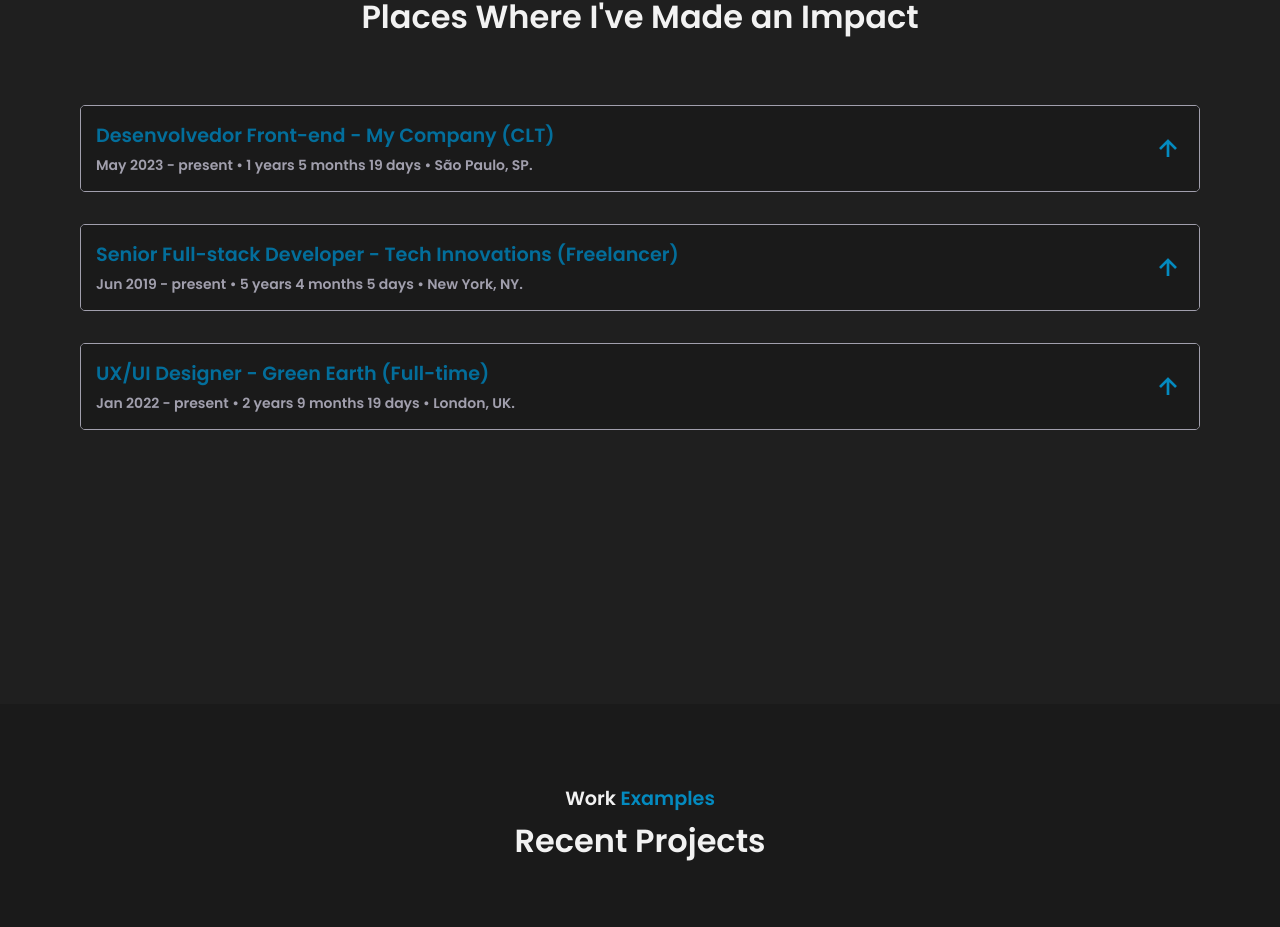
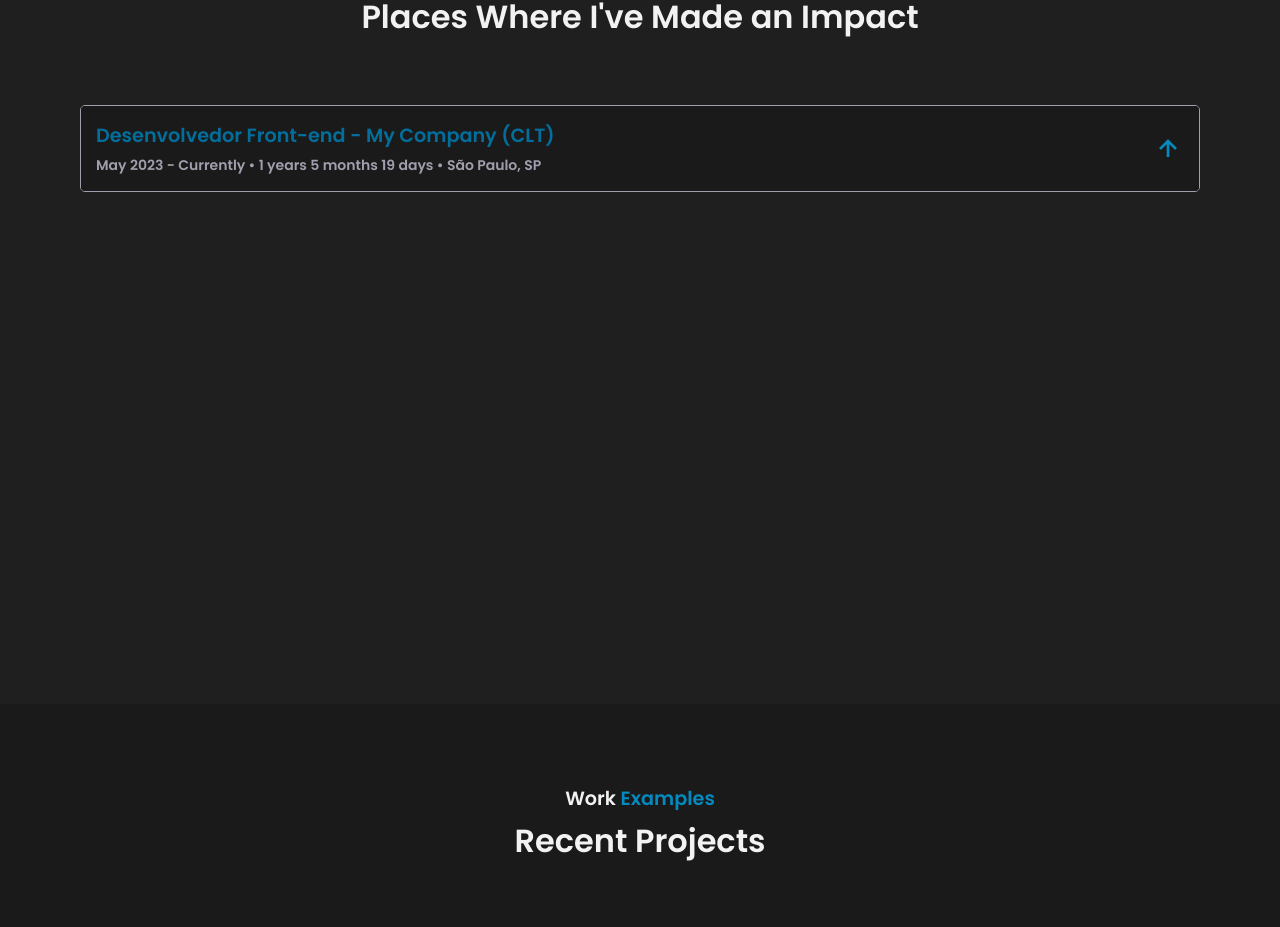
Before and after one commit to DJeanS03/myPortfolio, a React (Vite) app: page / in a window 1280 px wide. Shown: the part 2444-3371 px from the top of the page. Built offline with nearby package versions, Linux system fonts and the light colour scheme.

Commit message:
:hand_ok: minor corrections

```diff
--- a/src/components/UI/Accordion/index.tsx
+++ b/src/components/UI/Accordion/index.tsx
@@ -19,6 +19,7 @@ interface Translations {
     jobTitle: string;
     employmentType: string;
     startDate: Date;
+    exitDate: Date;
     status: string;
     location: string;
     children: React.ReactNode;
@@ -28,6 +29,7 @@ interface Translations {
     jobTitle: string;
     employmentType: string;
     startDate: Date;
+    exitDate: Date;
     status: string;
     location: string;
     children: React.ReactNode;
@@ -57,28 +59,52 @@ export function Accordion({ myExperiences, language }: ExperiencesProps) {
   const toggleAccordion = () => {
     setIsOpen(!isOpen);
   };
+  /* -------------------------------------------------------------------------------------------------------------------------------------- */
+  const calculateDuration = (
+    startDate: Date,
+    exitDate: Date,
+    status: string
+  ) => {
+    const now = new Date();
 
-  const calculateDuration = (startDate: Date) => {
-    const now = new Date();
-    let years = now.getFullYear() - startDate.getFullYear();
-    let months = now.getMonth() - startDate.getMonth();
+    // Se o status for "a" (ativo), usamos a data atual (now)
+    const endDate = status === "a" ? now : exitDate;
+
+    let years = endDate.getFullYear() - startDate.getFullYear();
+    let months = endDate.getMonth() - startDate.getMonth();
+    let days = endDate.getDate() - startDate.getDate();
+
     if (months < 0) {
       years--;
       months += 12;
     }
-    let days = now.getDate() - startDate.getDate();
+
     if (days < 0) {
       months--;
-      const lastMonth = new Date(now.getFullYear(), now.getMonth() - 1, 0);
+      const lastMonth = new Date(
+        endDate.getFullYear(),
+        endDate.getMonth() - 1,
+        0
+      );
       days += lastMonth.getDate();
     }
 
     return { years, months, days };
   };
 
-  const { years, months, days } = calculateDuration(translation.startDate);
+  const { years, months, days } = calculateDuration(
+    translation.startDate,
+    translation.exitDate,
+    translation.status
+  );
+  /* -------------------------------------------------------------------------------------------------------------------------------------- */
 
   const formattedStartDate = translation.startDate.toLocaleString("default", {
+    month: "short",
+    year: "numeric",
+  });
+
+  const formattedExitDate = translation.exitDate.toLocaleString("default", {
     month: "short",
     year: "numeric",
   });
@@ -91,10 +117,15 @@ export function Accordion({ myExperiences, language }: ExperiencesProps) {
             <strong>{translation.jobTitle}</strong> - {translation.companyName}{" "}
             ({translation.employmentType})
             <InfoLine>
-              {formattedStartDate} - {translation.status} • {years}{" "}
-              {language == "pt" ? "anos" : "years"} {months}{" "}
+              {formattedStartDate} -{" "}
+              {translation.status == "a"
+                ? language == "pt"
+                  ? "Atualmente"
+                  : "Currently"
+                : formattedExitDate}{" "}
+              • {years} {language == "pt" ? "anos" : "years"} {months}{" "}
               {language == "pt" ? "meses" : "months"} {days}{" "}
-              {language == "pt" ? "dias" : "days"} • {translation.location}.
+              {language == "pt" ? "dias" : "days"} • {translation.location}
             </InfoLine>
           </div>
 
--- a/src/data/MyExperiences.ts
+++ b/src/data/MyExperiences.ts
@@ -1,6 +1,7 @@
 export const myExperiences = [
   {
     id: 1,
+    defaultValues: {},
     translations: {
       en: {
         companyName: "My Company",
@@ -8,10 +9,9 @@ export const myExperiences = [
         employmentType: "CLT",
         location: "São Paulo, SP",
         startDate: new Date("2023-05-01"), // Adicionando startDate
-        status: "present",
-        children: [
-
-        ],
+        exitDate: new Date("2028-05-15"), // Adicionando startDate
+        status: "a",
+        children: [],
       },
       pt: {
         companyName: "InfoJR",
@@ -19,18 +19,51 @@ export const myExperiences = [
         employmentType: "Estágio",
         location: "Salvador, BA",
         startDate: new Date("2023-05-15"), // Adicionando startDate
-        status: "Atualmente",
-        children:  [
+        exitDate: new Date("2025-05-15"), // Adicionando startDate
+        status: "a",
+        children: [
           "Responsável pela criação e melhoria contínua de funcionalidades em aplicações web e móveis utilizando React JS.",
           "Meu objetivo é proporcionar a melhor experiência para o usuário, resolvendo problemas de desempenho e criando recursos simples, úteis e intuitivos.",
           "Trabalho com a base de código, escrevendo código eficiente, escalável e bem estruturado, enquanto sigo as melhores práticas de desenvolvimento.",
           "Participo ativamente de revisões de código e testes unitários, garantindo que as funcionalidades atendam aos mais altos padrões de qualidade.",
-          "Resolvo problemas e bugs em produção rapidamente para manter a integridade e o desempenho do sistema."
+          "Resolvo problemas e bugs em produção rapidamente para manter a integridade e o desempenho do sistema.",
         ],
       },
     },
   },
-  {
+
+
+ /*  {
+    id: 1,
+    defaultValues: {
+      companyName: "My Company",
+      location: "São Paulo, SP",
+      startDate: new Date("2023-05-01"), // Adicionando startDate
+      exitDate: new Date("2028-05-15"), // Adicionando startDate
+      status: "a",
+    },
+    translations: {
+      en: {
+        jobTitle: "Desenvolvedor Front-end",
+        employmentType: "CLT",
+        children: [],
+      },
+      pt: {
+        jobTitle: "Desenvolvedor Front-end",
+        employmentType: "Estágio",
+        children: [
+          "Responsável pela criação e melhoria contínua de funcionalidades em aplicações web e móveis utilizando React JS.",
+          "Meu objetivo é proporcionar a melhor experiência para o usuário, resolvendo problemas de desempenho e criando recursos simples, úteis e intuitivos.",
+          "Trabalho com a base de código, escrevendo código eficiente, escalável e bem estruturado, enquanto sigo as melhores práticas de desenvolvimento.",
+          "Participo ativamente de revisões de código e testes unitários, garantindo que as funcionalidades atendam aos mais altos padrões de qualidade.",
+          "Resolvo problemas e bugs em produção rapidamente para manter a integridade e o desempenho do sistema.",
+        ],
+      },
+    },
+  }, */
+
+
+  /* {
     id: 2,
     translations: {
       en: {
@@ -80,5 +113,5 @@ export const myExperiences = [
         children: "Trabalhei em várias aplicações web.",
       },
     },
-  },
+  }, */
 ];
```
